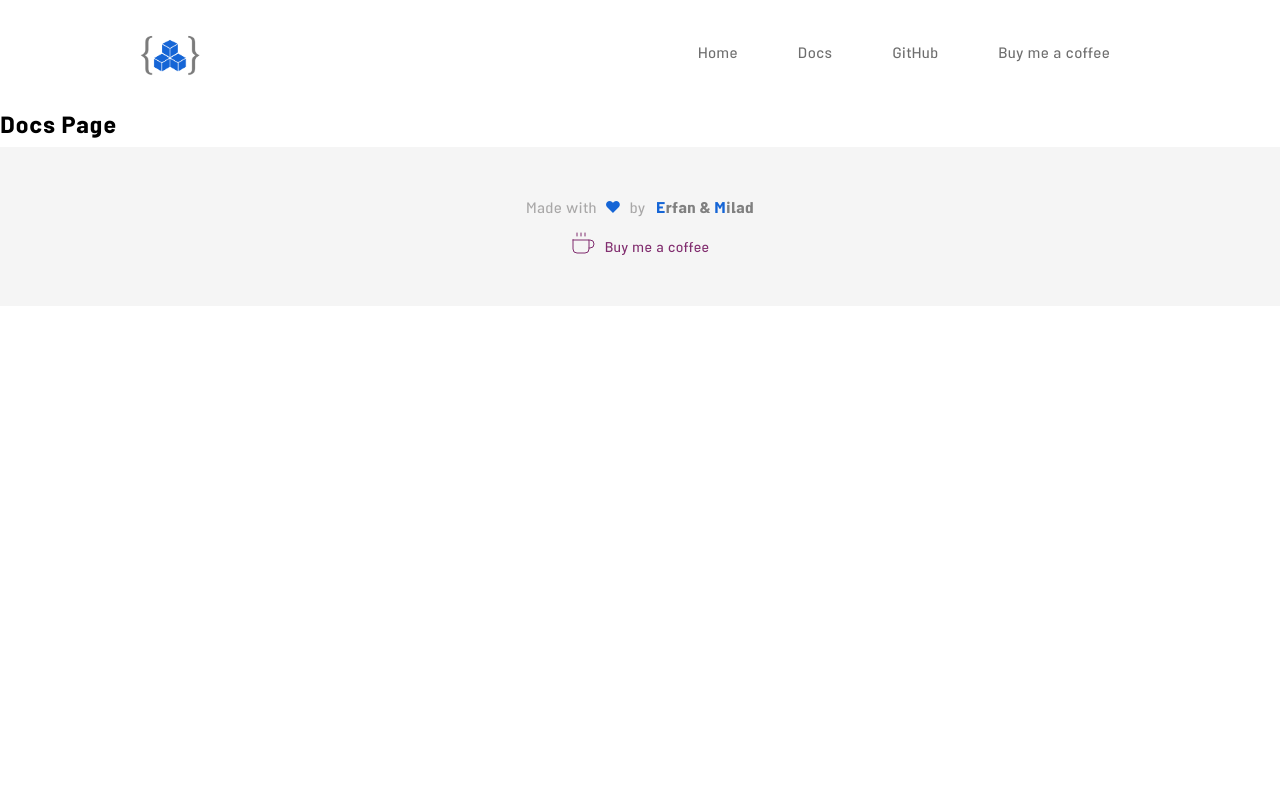
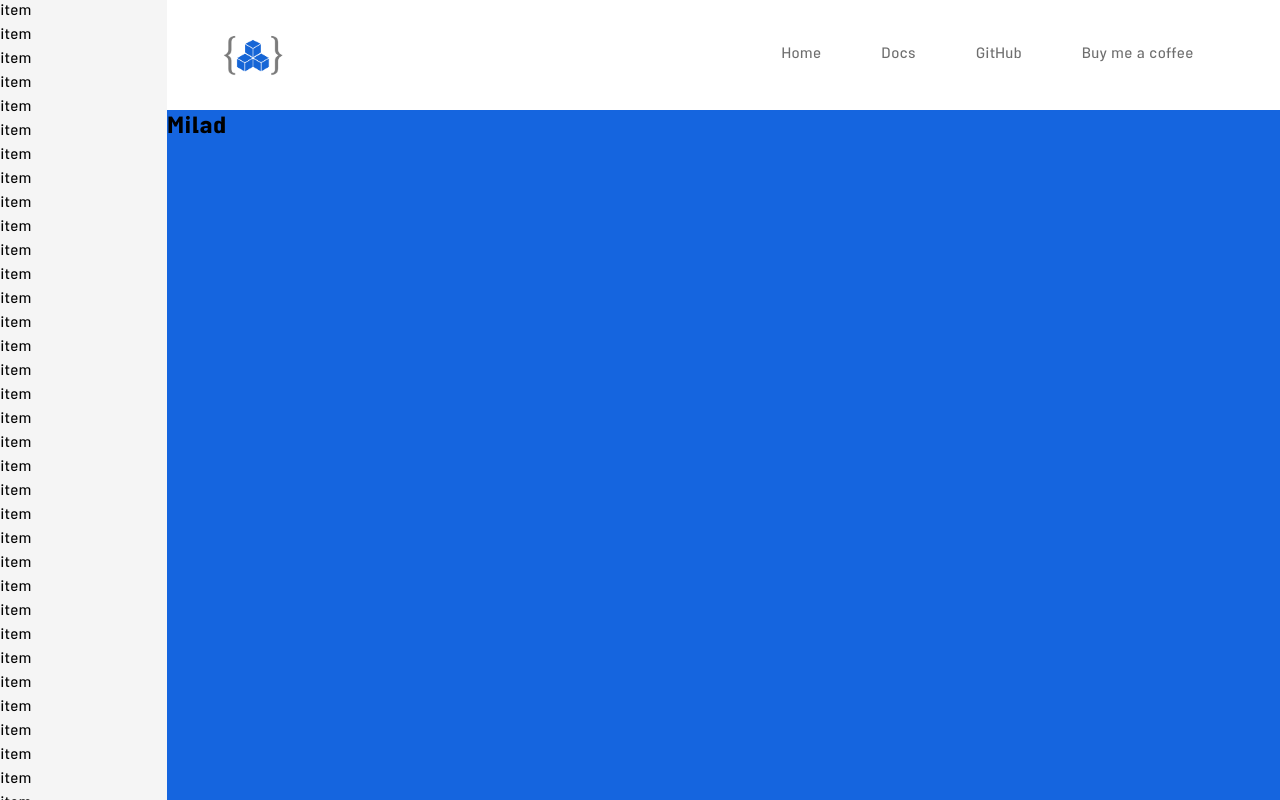
Before and after one commit to real-api/front-end, a Next.js app: page /docs in a window 1280 px wide. Shown: the top 800 px of the page. Built offline with nearby package versions, Linux system fonts and the light colour scheme.

Commit message:
Structure of docs page created

```diff
--- a/common/ApiView/ApiView.module.css
+++ b/common/ApiView/ApiView.module.css
@@ -42,7 +42,7 @@ a.btn {
 }
 
 a.btn:hover {
-  transform: scale(1.05);
+  transform: scale(1.025);
 }
 
 @media (max-width: 768px) {
--- a/common/Layout/Footer/Footer.js
+++ b/common/Layout/Footer/Footer.js
@@ -11,6 +11,7 @@ const FooterDiv = styled.footer`
   justify-content: center;
   align-items: center;
   font-size: 1rem;
+  z-index: 5;
 
   .text {
     font-weight: 200;
--- /dev/null
+++ b/components/Sidebar/Sidebar.js
@@ -0,0 +1,59 @@
+import React from 'react';
+
+import styles from './Sidebar.module.css';
+
+const Sidebar = () => {
+  return (
+    <aside className={styles.container}>
+      <ul>
+        <li>item</li>
+        <li>item</li>
+        <li>item</li>
+        <li>item</li>
+        <li>item</li>
+        <li>item</li>
+      </ul>
+      <ul>
+        <li>item</li>
+        <li>item</li>
+        <li>item</li>
+        <li>item</li>
+        <li>item</li>
+        <li>item</li>
+      </ul>
+      <ul>
+        <li>item</li>
+        <li>item</li>
+        <li>item</li>
+        <li>item</li>
+        <li>item</li>
+        <li>item</li>
+      </ul>
+      <ul>
+        <li>item</li>
+        <li>item</li>
+        <li>item</li>
+        <li>item</li>
+        <li>item</li>
+        <li>item</li>
+      </ul>
+      <ul>
+        <li>item</li>
+        <li>item</li>
+        <li>item</li>
+        <li>item</li>
+        <li>item</li>
+        <li>item</li>
+      </ul>
+      <ul>
+        <li>item</li>
+        <li>item</li>
+        <li>item</li>
+        <li>item</li>
+        <li>item</li>
+        <li>item</li>
+      </ul>
+    </aside>
+  );
+};
+export default Sidebar;
--- /dev/null
+++ b/components/Sidebar/Sidebar.module.css
@@ -0,0 +1,15 @@
+.container {
+  width: 15%;
+  height: 100vh;
+  background-color: #f5f5f5;
+  overflow-y: auto;
+  position: sticky;
+  top: 0;
+  left: 0;
+}
+
+@media (max-width: 768px) {
+  .container {
+    display: none;
+  }
+}
--- a/pages/_app.js
+++ b/pages/_app.js
@@ -2,14 +2,8 @@ import '../styles/globals.css';
 import '../styles/font.css';
 import '../node_modules/highlight.js/styles/an-old-hope.css';
 
-import Layout from '../common/Layout/Layout';
-
 function MyApp({ Component, pageProps }) {
-  return (
-    <Layout>
-      <Component {...pageProps} />
-    </Layout>
-  );
+  return <Component {...pageProps} />;
 }
 
 export default MyApp;
--- a/pages/docs/index.js
+++ b/pages/docs/index.js
@@ -1,10 +1,25 @@
 import React from 'react';
+
+import Sidebar from '../../components/Sidebar/Sidebar';
+import Header from '../../common/Layout/Header/Header';
+import Footer from '../../common/Layout/Footer/Footer';
+
+import styles from './index.module.css';
 
 const Docs = () => {
   return (
-    <div>
-      <h1>Docs Page</h1>
-    </div>
+    <>
+      <main className={styles.mainContainer}>
+        <Sidebar />
+        <section className={styles.container}>
+          <Header />
+          <div className={styles.contentContainer}>
+            <h1>Milad</h1>
+          </div>
+        </section>
+      </main>
+      <Footer />
+    </>
   );
 };
 
--- /dev/null
+++ b/pages/docs/index.module.css
@@ -0,0 +1,18 @@
+.mainContainer {
+  display: flex;
+  width: 100%;
+  /* position: relative; */
+}
+
+.container {
+  display: flex;
+  flex-direction: column;
+  align-items: center;
+  width: 100%;
+}
+
+.contentContainer {
+  width: 100%;
+  height: 2000px;
+  background-color: #1565df;
+}
--- a/pages/donation/index.js
+++ b/pages/donation/index.js
@@ -1,9 +1,13 @@
 import React from 'react';
+
+import Layout from '../../common/Layout/Layout';
 
 const Donation = () => {
   return (
     <div>
-      <h1>Buy me a coffe</h1>
+      <Layout>
+        <h1>Buy me a coffe</h1>
+      </Layout>
     </div>
   );
 };
--- a/pages/index.js
+++ b/pages/index.js
@@ -4,6 +4,7 @@ import Link from 'next/link';
 
 import styles from './index.module.css';
 
+import Layout from '../common/Layout/Layout';
 import CodeTemplate from '../common/CodeTemplate/CodeTemplate';
 import ApiView from '../common/ApiView/ApiView';
 
@@ -12,6 +13,7 @@ import { HomePageResources, HomePageRoutes } from '../constant/apiList';
 
 export default function Home() {
   return (
+    <Layout>
       <main className={styles.mainContainer}>
         <Head>
           <title>ME API</title>
@@ -37,6 +39,7 @@ export default function Home() {
           />
         </section>
       </main>
+    </Layout>
   );
 }
 
--- a/pages/index.module.css
+++ b/pages/index.module.css
@@ -64,7 +64,7 @@
 
 .githubAnchor:hover,
 .docsAnchor:hover {
-  transform: scale(1.05);
+  transform: scale(1.025);
 }
 
 @media (min-width: 768px) and (max-width: 1200px) {
```
Lines whose indentation alone changed are shown as unchanged.
